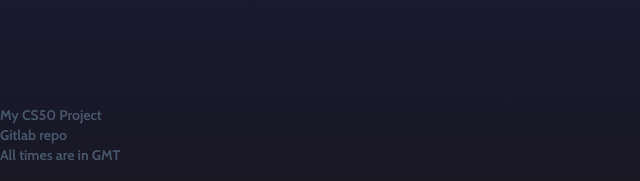
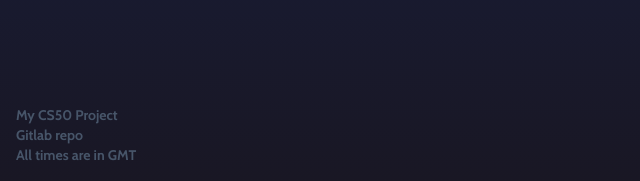
Before and after one commit to aamirazad/Folding, a Flask app: page / in a window 1280 px wide. Shown: the part 619-800 px from the top of the page, without its empty margins (0-640 px from the left). Run offline with Flask 3, Linux system fonts and the light colour scheme; style sheets or scripts are compiled from the project's sources; some libraries are stand-ins or nearby versions; some web fonts are replaced.

Commit message:
Add padding to the footer

```diff
--- a/templates/layout.html
+++ b/templates/layout.html
@@ -48,7 +48,7 @@
         </main>
 
         <footer class="sticky top-[100vh] w-full py-4 text-xs lg:text-sm font-cabin">
-            <div class="container mx-auto text-slate-600">
+            <div class="container mx-auto px-4 text-slate-600 bg-red-30">
                 <p>My <a href="https://cs50.harvard.edu/" target="_blank">CS50</a> Project</p>
                 <a href="https://gitlab.com/aamirazad/folding" target="_blank">Gitlab repo</a>
                 <p>All times are in GMT</p>
```
Also changed, not shown: database.db.
